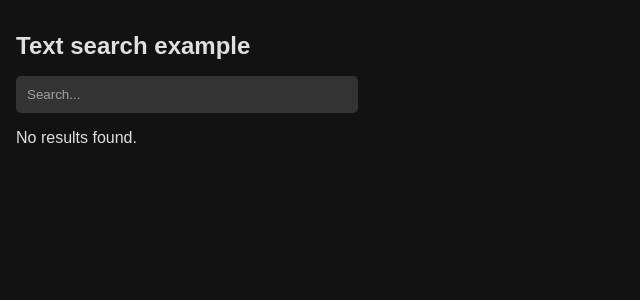
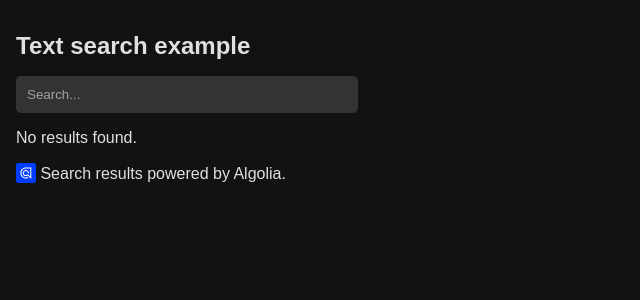
Before and after one commit to tofran/fastapi-htmx-full-text-search-demo, a FastAPI app: template templates/index.jinja.html in a window 1280 px wide. Shown: the top 300 px of the page, without its empty margins (0-640 px from the left). Run offline with FastAPI, Linux system fonts and the light colour scheme; the template is opened without the code that fills it, so the values that code supplies are empty; some libraries are stand-ins or nearby versions.

Commit message:
implement search using a service

```diff
--- a/app.py
+++ b/app.py
@@ -1,8 +1,15 @@
+import os
+
+from algoliasearch.search_client import SearchClient
+from dotenv import load_dotenv
 from fastapi import FastAPI, Query
-from fastapi.templating import Jinja2Templates
-from fastapi.staticfiles import StaticFiles
 from fastapi.requests import Request
 from fastapi.responses import HTMLResponse
+from fastapi.staticfiles import StaticFiles
+from fastapi.templating import Jinja2Templates
+
+
+load_dotenv()
 
 app = FastAPI()
 
@@ -12,17 +19,17 @@ app.mount(
     name="static",
 )
 
+
 templates = Jinja2Templates(directory="templates")
 
-ITEMS = [
-    {"title": "Hello world", "description": "sample"},
-    {"title": "hello 2", "description": "sample"},
-    {"title": "hello 2", "description": "sample"},
-    {"title": "hello 2", "description": "sample"},
-    {"title": "hello 2", "description": "sample"},
-    {"title": "hello 2", "description": "sample"},
-    {"title": "Sample item", "description": "sample"},
-]
+
+ALGOLIA_APP_ID = os.environ["ALGOLIA_APP_ID"]
+ALGOLIA_API_KEY = os.environ["ALGOLIA_API_KEY"]
+
+algolia_client = SearchClient.create(
+    ALGOLIA_APP_ID,
+    ALGOLIA_API_KEY,
+)
 
 
 @app.get(
@@ -64,8 +71,12 @@ async def get_items_html(
 
 
 def get_items(search_query: str):
-    return [
-        item  # fmt: skip
-        for item in ITEMS
-        if search_query == "" or search_query in item["title"]
-    ]
+    index = algolia_client.init_index("zara_products")
+    results = index.search(
+        search_query,
+        {
+            "page": 1,
+            "hitsPerPage": 12,
+        },
+    )
+    return results["hits"]
--- a/requirements.txt
+++ b/requirements.txt
@@ -1,3 +1,5 @@
+algoliasearch==3.0.0
 fastapi==0.110.0
+Jinja2==3.1.3
+python-dotenv==1.0.1
 uvicorn==0.28.0
-Jinja2==3.1.3
--- a/static/style.css
+++ b/static/style.css
@@ -24,7 +24,7 @@ ol {
     grid-template-columns: repeat(auto-fill, minmax(calc(50% - var(--items-gap)), 1fr));
 }
 
-@media (min-width: 600px) {
+@media (min-width: 800px) {
     ol {
         grid-template-columns: repeat(auto-fill, minmax(calc(25% - var(--items-gap) * 3), 1fr));
     }
@@ -41,6 +41,11 @@ ol {
     font-size: 18px;
     color: #FFFFFF;
     margin-bottom: 0.5rem;
+    text-transform: lowercase;
+}
+
+.card h2:first-letter {
+    text-transform: capitalize;
 }
 
 .card p {
@@ -71,3 +76,8 @@ input[type="text"]:focus {
     outline: none;
     border: 1px solid #555;
 }
+
+.algolia-logo {
+    width: 20px;
+    vertical-align: bottom;
+}
--- a/templates/index.jinja.html
+++ b/templates/index.jinja.html
@@ -27,4 +27,9 @@
     </div>
 </body>
 
+<footer>
+    <img src="/static/algolia-logo.svg" class="algolia-logo" />
+    Search results powered by Algolia.
+</footer>
+
 </html>
--- a/templates/results.jinja.html
+++ b/templates/results.jinja.html
@@ -2,7 +2,7 @@
     <ol>
         {% for item in items %}
             <li class="card">
-                <h2>{{ item.title }}</h2>
+                <h2>{{ item.name }}</h2>
                 <p>{{ item.description }}</p>
             </li>
         {% endfor %}
```
Also changed, not shown: static/algolia-logo.svg (added), 1 other file.
